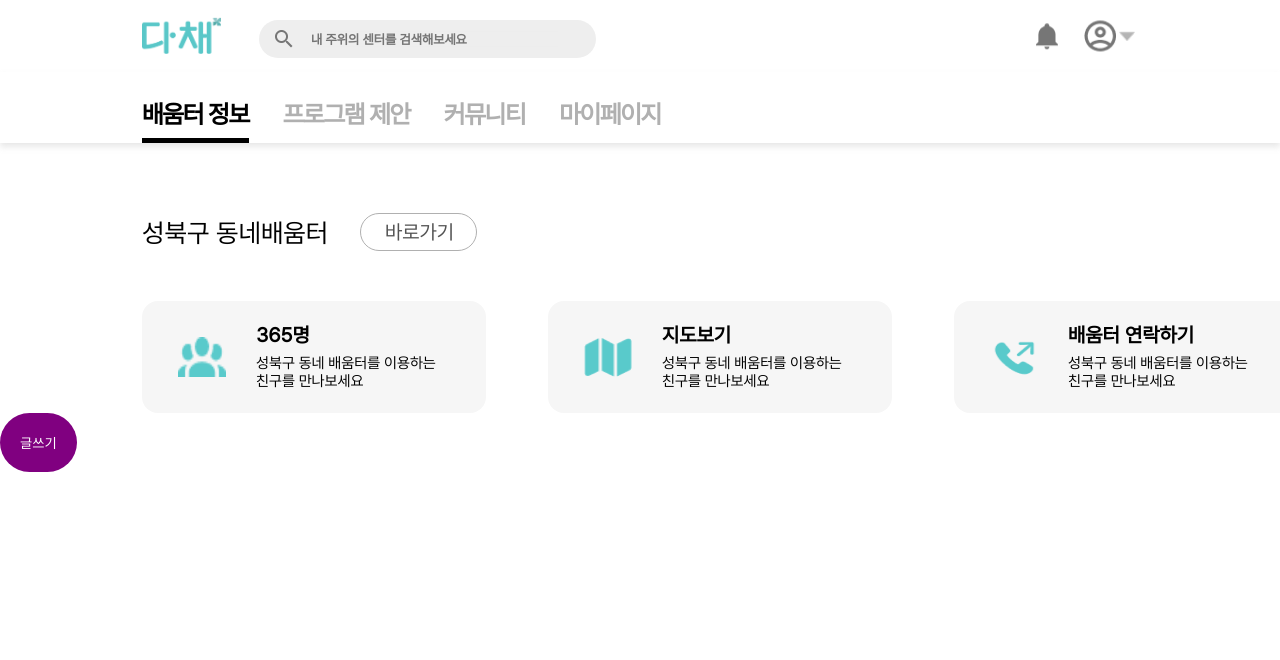
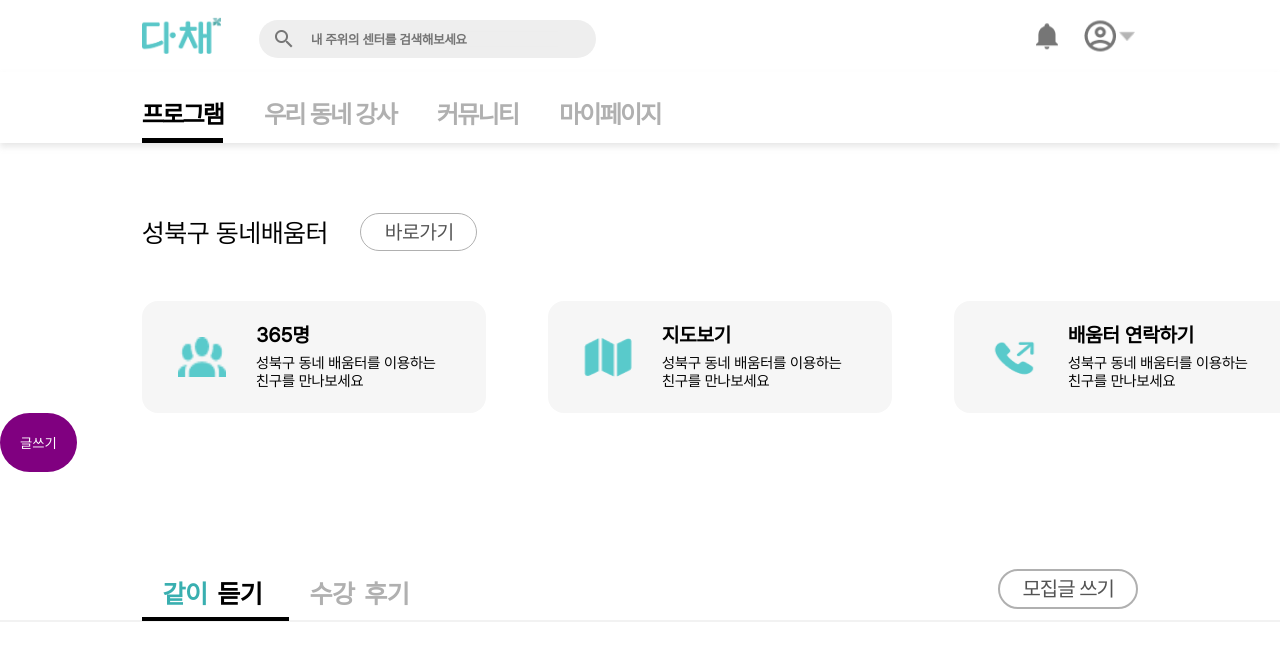
Before and after one commit to KUSITMS-27-chilling/Dachae-FE, a React (Vite) app: page /1 in a window 1280 px wide. Shown: the top 660 px of the page. Built offline with nearby package versions, Linux system fonts and the light colour scheme.

Commit message:
feat: 상세 페이지 내부 탭바 구현

```diff
--- /dev/null
+++ b/src/components/DetailTabBar/DetailTabBar.styled.ts
@@ -0,0 +1,77 @@
+import styled from "styled-components";
+
+export const DetailTabContainer = styled.div`
+  width: 100%;
+  height: 4.4375rem;
+  border-bottom: 2px solid #f2f2f2;
+  margin-top: 4.8125rem;
+  position: relative;
+
+  button {
+    width: max-content;
+    height: 2.5rem;
+    position: absolute;
+    top: 1.25rem;
+    right: 8.875rem;
+    border: 2.33333px solid #B0B0B0;
+    background-color: #fff;
+    border-radius: 1.25rem;
+    font-size: 20px;
+    color: #535353;
+    line-height: 2.5rem;
+    letter-spacing: -0.05em;
+    padding: 7px 22px;
+    text-align: center;
+    display: flex;
+    align-items: center;
+  }
+`;
+
+export const DetailTabToggle = styled.div`
+  width: 18.375rem;
+  height: 2.9375rem;
+  display: flex;
+  justify-content: space-between;
+  font-size: 26px;
+  font-weight: 600;
+  color: #b0b0b0;
+  position: absolute;
+  top: 1.3rem;
+  left: 8.875rem;
+
+  .detail-tab__toggle {
+    width: 9.1875rem;
+    height: 2.9375rem;
+    display: flex;
+    align-items: center;
+    position: relative;
+  }
+
+  .active {
+    border-bottom: 4px solid #000;
+    font-weight: 700;
+    .first {
+      color: #39afb0;
+    }
+    .second {
+      color: #000;
+    }
+  }
+
+  .detail-tab__text-box {
+    width: 6.6rem;
+    height: 1.9375rem;
+    display: flex;
+    position: absolute;
+    top: 50%;
+    left: 50%;
+    transform: translate(-50%, -50%);
+  }
+
+  .detail-tab__text {
+    text-align: center;
+    width: 3.22rem;
+    height: 1.9375rem;
+  }
+
+`
--- /dev/null
+++ b/src/components/DetailTabBar/DetailTabBar.tsx
@@ -0,0 +1,52 @@
+import { useState } from "react";
+import {
+  DetailTabContainer,
+  DetailTabToggle
+} from "./DetailTabBar.styled";
+
+function DetailTabBar() {
+  const [btnText, setBtnText] = useState('모집글 쓰기');
+
+  const tabClick = (e: React.MouseEvent<HTMLDivElement>) => {
+    const tabArr = document.querySelectorAll('.detail-tab__toggle');
+    tabArr.forEach((el) => {
+      el.classList.remove('active');
+    })
+    const target = e.currentTarget as HTMLDivElement;
+    target.classList.add('active');
+
+    if(e.currentTarget.id == 'detail-tab__together') {
+      setBtnText('모집글 쓰기');
+      return;
+    }
+
+    if(e.currentTarget.id == 'detail-tab__review') {
+      setBtnText('후기 쓰기');
+      return;
+    }
+  }
+
+  return(
+    <DetailTabContainer>
+      <DetailTabToggle>
+        <div id="detail-tab__together" className="detail-tab__toggle active" onClick={tabClick}>
+          <div className="detail-tab__text-box">
+            <div className="detail-tab__text first">같이&nbsp;</div>
+            <div className="detail-tab__text second">듣기</div>
+          </div>
+        </div>
+
+        <div id="detail-tab__review" className="detail-tab__toggle" onClick={tabClick}>
+          <div className="detail-tab__text-box">
+            <div className="detail-tab__text first">수강&nbsp;</div>
+            <div className="detail-tab__text second">후기</div>
+          </div>
+        </div>
+      </DetailTabToggle>
+
+      <button id="detail-tab__post-btn">{btnText}</button>
+    </DetailTabContainer>
+  )
+}
+
+export default DetailTabBar;
--- /dev/null
+++ b/src/components/DetailTabBar/index.tsx
@@ -0,0 +1,3 @@
+import DetailTabBar from "./DetailTabBar";
+
+export default DetailTabBar;
--- a/src/components/Main/TodayMyOut/TodayMyOut.tsx
+++ b/src/components/Main/TodayMyOut/TodayMyOut.tsx
@@ -37,6 +37,7 @@ function TodayMyOut() {
     <TodayMyOutContainer>
       <div id="today-my-out__login-text">로그인</div>
       <TodayFormContainer>
+        <form id="today-my-out__login-form">
           <input type="text"
                 placeholder="아이디를 입력해주세요"
                 className="today-my-out__form"
@@ -44,7 +45,9 @@ function TodayMyOut() {
           <input type="password"
                 placeholder="비밀번호를 입력해주세요"
                 className="today-my-out__form"
+                autoComplete="off"
                 onChange={(e) => setUserPwd(e.target.value)} />
+        </form>
       </TodayFormContainer>
       <button id="today-my-out__login-btn" onClick={onClickLogin}>로그인</button>
       <div id="today-my-out__register-btn">회원가입</div>
--- a/src/components/TabBar/TabBar.tsx
+++ b/src/components/TabBar/TabBar.tsx
@@ -3,7 +3,7 @@ import {
   CategoryContainer,
 } from "./TabBar.styled";
 import { useNavigate } from "react-router-dom";
-import { Category, TabBarProps } from "../../types/tabCategory";
+import { TabBarProps } from "../../types/tabCategory";
 import { useEffect } from "react";
 
 function TabBar({ prop = 'program' } : TabBarProps) {
@@ -37,11 +37,11 @@ function TabBar({ prop = 'program' } : TabBarProps) {
         <div
           id="tab-bar__category-program"
           className="tab-bar__category active"
-          onClick={goMain}>배움터 정보</div>
+          onClick={goMain}>프로그램</div>
         <div
           id="tab-bar__category-suggest"
           className="tab-bar__category"
-          onClick={goSuggest}>프로그램 제안</div>
+          onClick={goSuggest}>우리 동네 강사</div>
         <div
           id="tab-bar__category-community"
           className="tab-bar__category"
--- a/src/pages/Main/MainPageDetail.tsx
+++ b/src/pages/Main/MainPageDetail.tsx
@@ -5,6 +5,7 @@ import  Dropdown ,{ Option }from 'react-dropdown';
 import Modal from '../../components/Modal/Modal';
 import Header from '../../components/Header/Header';
 import TabBar from '../../components/TabBar';
+import DetailTabBar from '../../components/DetailTabBar';
 
 import{
   ModalBg,
@@ -89,7 +90,7 @@ const MainPageDetail = () =>{
           <Modal/>
       </ModalBg>
       }
-
+      <DetailTabBar />
     </div>
   )
 }
```
Lines whose indentation alone changed are shown as unchanged.
